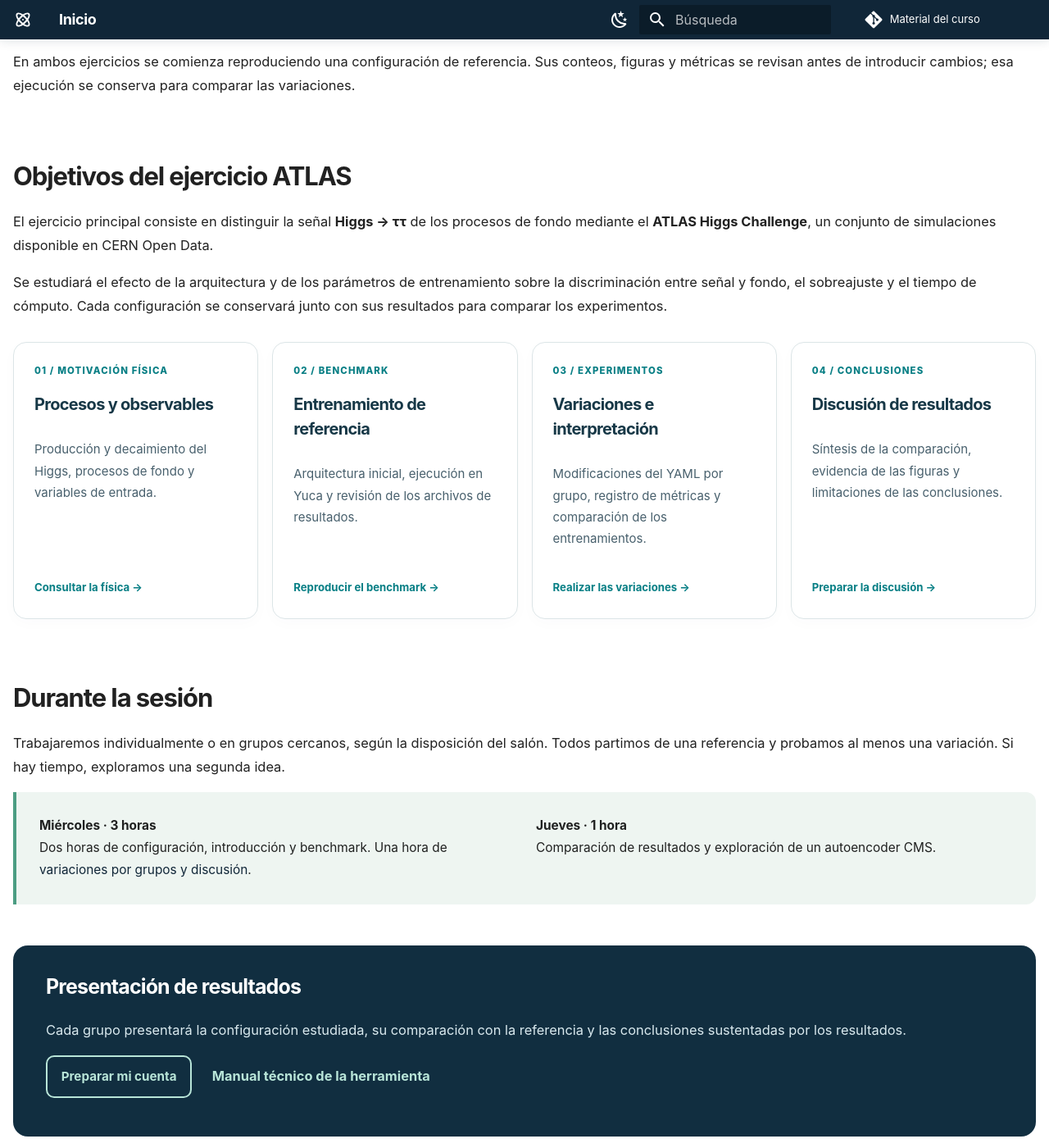
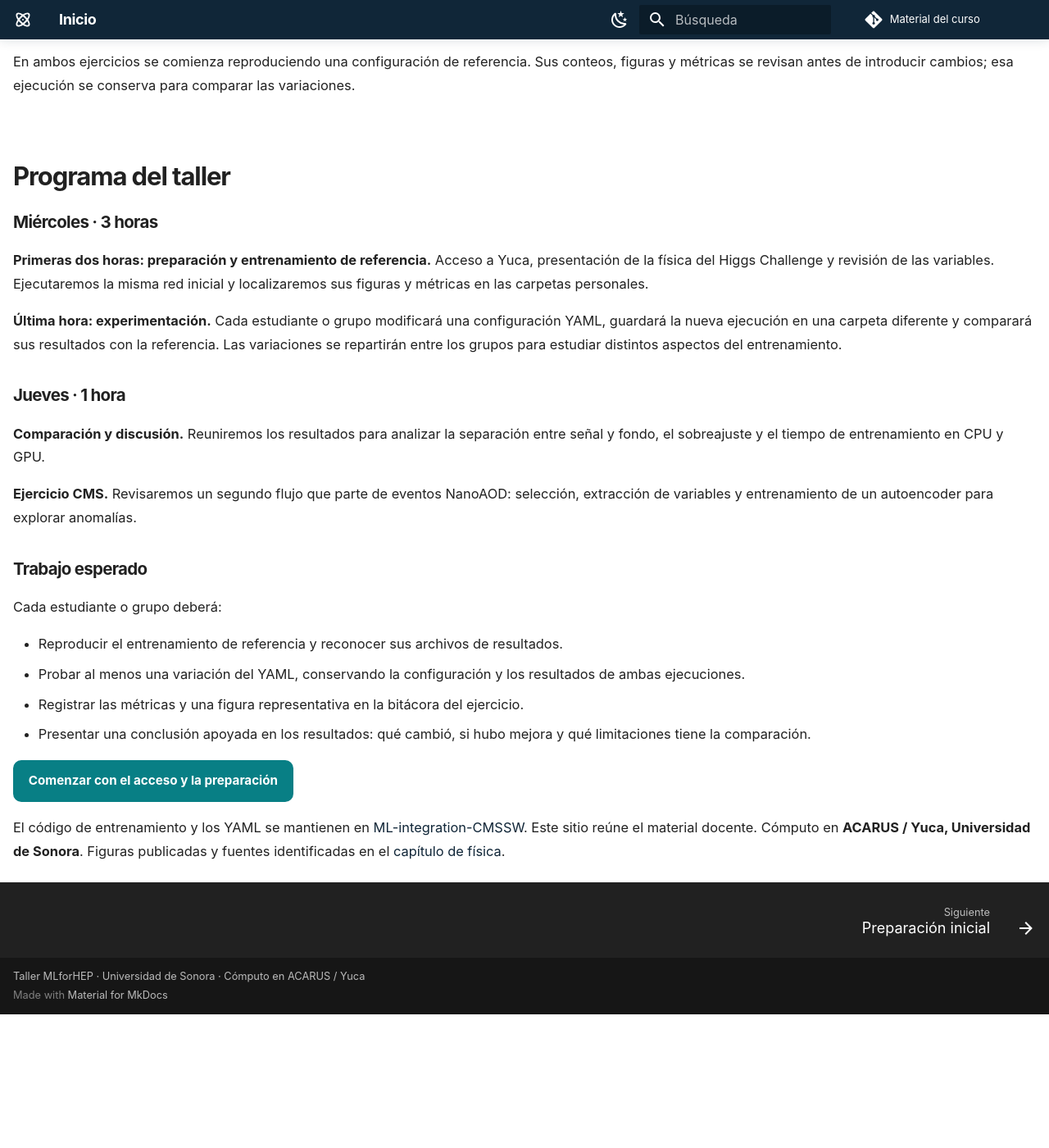
Before and after one commit to castaned/practical-ml-hep, an MkDocs documentation site: the page built from docs/index.md, in a window 1280 px wide and 1400 px high, scrolled down 3411 px. Shown: the whole window at 82% size. Built offline with MkDocs 1.6.1 and Material for MkDocs 9.7.7, drawn with Linux system fonts in a browser that asks for light colours; comment, search, counter and statistics services are not loaded; after the commit the page ends 4648 px from its top, so only the background shows below that.

Commit message:
Organize ATLAS exercise entry and clarify workshop programme

```diff
--- a/docs/index.md
+++ b/docs/index.md
@@ -31,7 +31,7 @@ Análisis de datos abiertos de ATLAS y CMS con redes neuronales en Yuca.
 <div class="course-links" markdown>
 
 [Acceso y preparación](preparacion.md){ .md-button .md-button--primary }
-[Ejercicio ATLAS](laboratorio.md){ .md-button .hero-secondary }
+[Ejercicio ATLAS](atlas.md){ .md-button .hero-secondary }
 [Ejercicio CMS](autoencoder.md){ .md-button .hero-secondary }
 
 </div>
@@ -113,65 +113,34 @@ Los ejercicios de ATLAS y CMS muestran cómo se combinan estos componentes para
 
 Los dos ejercicios siguen el esquema anterior. En ATLAS comenzamos con variables ya calculadas; en CMS realizamos también la selección de eventos y la extracción de observables desde NanoAOD.
 
-[Ejercicio 1: ATLAS Higgs Challenge](fisica.md){ .md-button .md-button--primary }
+[Ejercicio 1: ATLAS Higgs Challenge](atlas.md){ .md-button .md-button--primary }
 [Ejercicio 2: autoencoder CMS](autoencoder.md){ .md-button }
 
 En ambos ejercicios se comienza reproduciendo una configuración de referencia. Sus conteos, figuras y métricas se revisan antes de introducir cambios; esa ejecución se conserva para comparar las variaciones.
 
-## Objetivos del ejercicio ATLAS
+## Programa del taller
 
-El ejercicio principal consiste en distinguir la señal **Higgs → ττ** de los procesos de fondo mediante el **ATLAS Higgs Challenge**, un conjunto de simulaciones disponible en CERN Open Data.
+### Miércoles · 3 horas
 
-Se estudiará el efecto de la arquitectura y de los parámetros de entrenamiento sobre la discriminación entre señal y fondo, el sobreajuste y el tiempo de cómputo. Cada configuración se conservará junto con sus resultados para comparar los experimentos.
+**Primeras dos horas: preparación y entrenamiento de referencia.** Acceso a Yuca, presentación de la física del Higgs Challenge y revisión de las variables. Ejecutaremos la misma red inicial y localizaremos sus figuras y métricas en las carpetas personales.
 
-<div class="journey-grid">
-<a class="journey-card" href="fisica/">
-<span class="step-number">01 / MOTIVACIÓN FÍSICA</span>
-<h3>Procesos y observables</h3>
-<p>Producción y decaimiento del Higgs, procesos de fondo y variables de entrada.</p>
-<span class="card-link">Consultar la física →</span>
-</a>
-<a class="journey-card" href="laboratorio/">
-<span class="step-number">02 / BENCHMARK</span>
-<h3>Entrenamiento de referencia</h3>
-<p>Arquitectura inicial, ejecución en Yuca y revisión de los archivos de resultados.</p>
-<span class="card-link">Reproducir el benchmark →</span>
-</a>
-<a class="journey-card" href="variaciones/">
-<span class="step-number">03 / EXPERIMENTOS</span>
-<h3>Variaciones e interpretación</h3>
-<p>Modificaciones del YAML por grupo, registro de métricas y comparación de los entrenamientos.</p>
-<span class="card-link">Realizar las variaciones →</span>
-</a>
-<a class="journey-card" href="conclusiones/">
-<span class="step-number">04 / CONCLUSIONES</span>
-<h3>Discusión de resultados</h3>
-<p>Síntesis de la comparación, evidencia de las figuras y limitaciones de las conclusiones.</p>
-<span class="card-link">Preparar la discusión →</span>
-</a>
-</div>
+**Última hora: experimentación.** Cada estudiante o grupo modificará una configuración YAML, guardará la nueva ejecución en una carpeta diferente y comparará sus resultados con la referencia. Las variaciones se repartirán entre los grupos para estudiar distintos aspectos del entrenamiento.
 
-## Durante la sesión
+### Jueves · 1 hora
 
-Trabajaremos individualmente o en grupos cercanos, según la disposición del salón. Todos partimos de una referencia y probamos al menos una variación. Si hay tiempo, exploramos una segunda idea.
+**Comparación y discusión.** Reuniremos los resultados para analizar la separación entre señal y fondo, el sobreajuste y el tiempo de entrenamiento en CPU y GPU.
 
-<div class="session-strip" markdown>
+**Ejercicio CMS.** Revisaremos un segundo flujo que parte de eventos NanoAOD: selección, extracción de variables y entrenamiento de un autoencoder para explorar anomalías.
 
-**Miércoles · 3 horas**<br>Dos horas de configuración, introducción y benchmark. Una hora de [variaciones por grupos y discusión](variaciones.md).
+### Trabajo esperado
 
-**Jueves · 1 hora**<br>Comparación de resultados y exploración de un autoencoder CMS.
+Cada estudiante o grupo deberá:
 
-</div>
+- Reproducir el entrenamiento de referencia y reconocer sus archivos de resultados.
+- Probar al menos una variación del YAML, conservando la configuración y los resultados de ambas ejecuciones.
+- Registrar las métricas y una figura representativa en la bitácora del ejercicio.
+- Presentar una conclusión apoyada en los resultados: qué cambió, si hubo mejora y qué limitaciones tiene la comparación.
 
-<div class="closing-callout" markdown>
-
-### Presentación de resultados
-
-Cada grupo presentará la configuración estudiada, su comparación con la referencia y las conclusiones sustentadas por los resultados.
-
-[Preparar mi cuenta](preparacion.md){ .md-button }
-[Manual técnico de la herramienta](https://castaned.github.io/ML-integration-CMSSW/){ .text-link }
-
-</div>
+[Comenzar con el acceso y la preparación](preparacion.md){ .md-button .md-button--primary }
 
 El código de entrenamiento y los YAML se mantienen en [ML-integration-CMSSW](https://github.com/castaned/ML-integration-CMSSW/tree/opendata_dev/workshop). Este sitio reúne el material docente. Cómputo en **ACARUS / Yuca, Universidad de Sonora**. Figuras publicadas y fuentes identificadas en el [capítulo de física](fisica.md#procedencia-de-las-imagenes).
--- a/mkdocs.yml
+++ b/mkdocs.yml
@@ -51,6 +51,7 @@ nav:
   - Inicio: index.md
   - Preparación inicial: preparacion.md
   - "1. ATLAS: clasificación del Higgs":
+      - Presentación del ejercicio: atlas.md
       - Procesos y variables: fisica.md
       - Benchmark: laboratorio.md
       - Variaciones y resultados: variaciones.md
```
Also changed, not shown: docs/atlas.md (added, +32 -0 lines).
